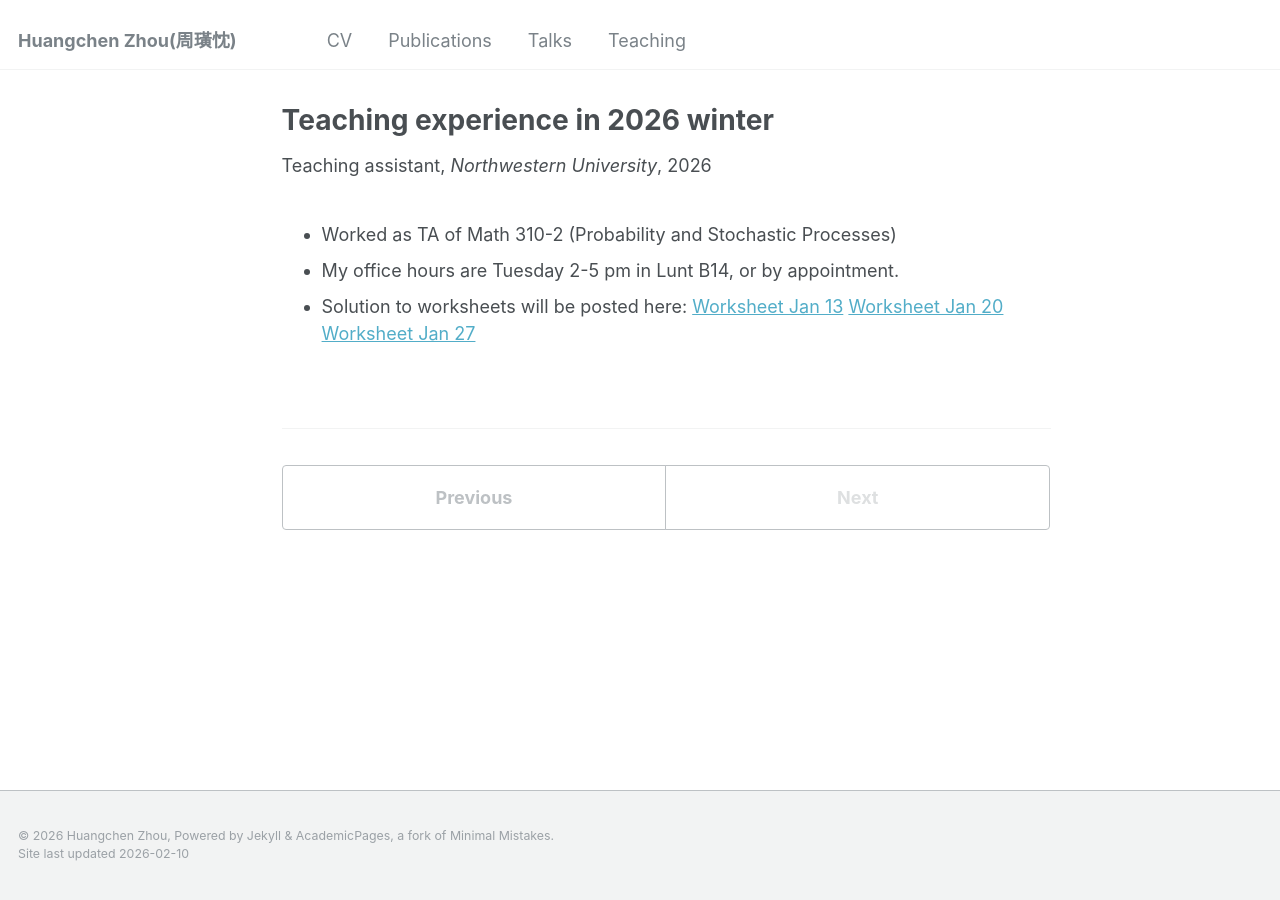
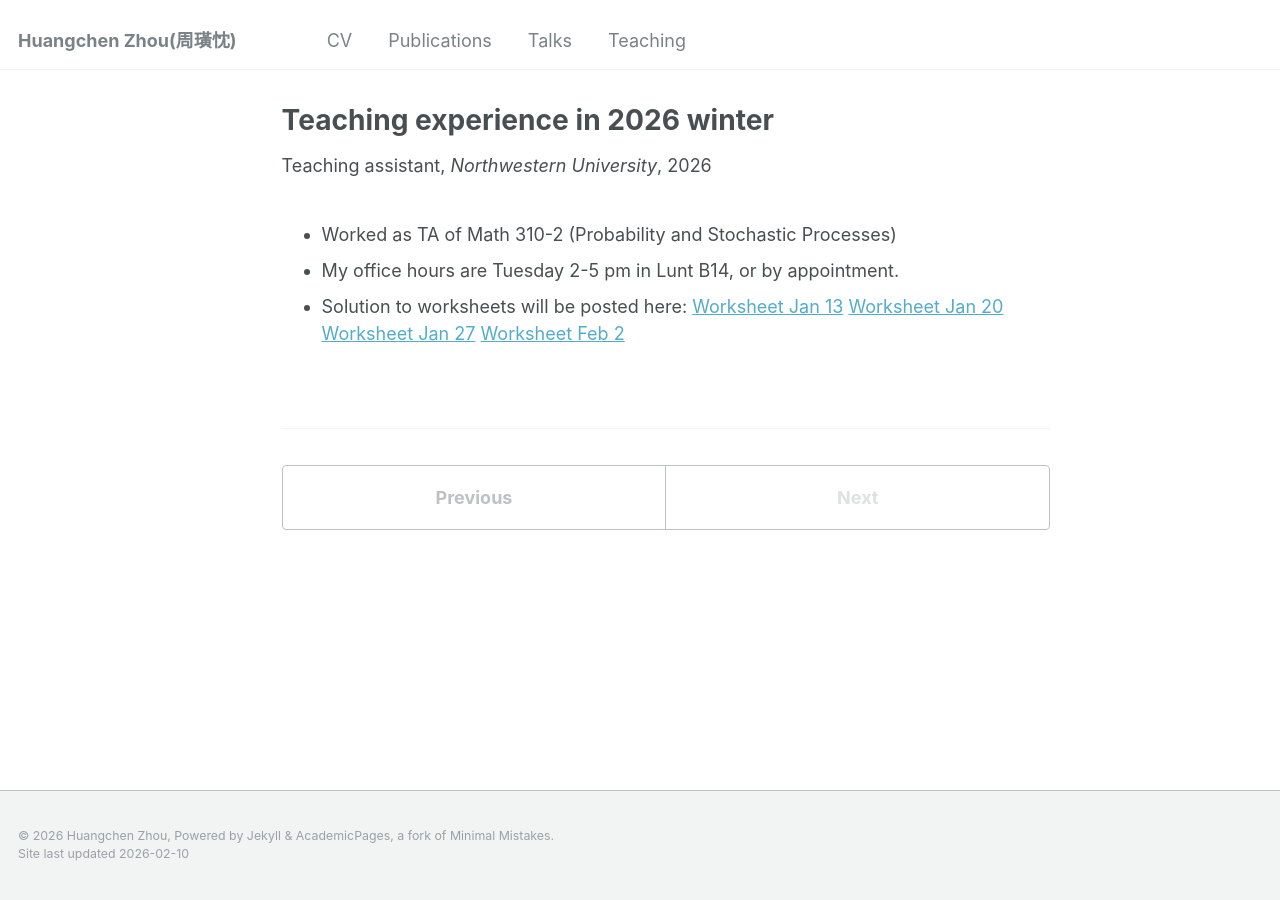
Before and after one commit to zhc515/zhc515.github.io, a Jekyll site: the page built from _teaching/2026-winter-teaching.md, in a window 1280 px wide. Built offline with Jekyll 4.4.1, drawn with Linux system fonts in a browser that asks for light colours.

Commit message:
Update 2026-winter-teaching.md

```diff
--- a/_teaching/2026-winter-teaching.md
+++ b/_teaching/2026-winter-teaching.md
@@ -14,3 +14,4 @@ location: "Evanston, US"
   [Worksheet Jan 13](http://zhc515.github.io/files/Math_310_2_worksheet_Jan_13.pdf)
   [Worksheet Jan 20](http://zhc515.github.io/files/Math_310_2_worksheet_Jan_20.pdf)
   [Worksheet Jan 27](http://zhc515.github.io/files/Math_310_2_worksheet_Jan_27.pdf)
+  [Worksheet Feb 2](http://zhc515.github.io/files/Math_310_2_worksheet_Feb_2.pdf)
```
